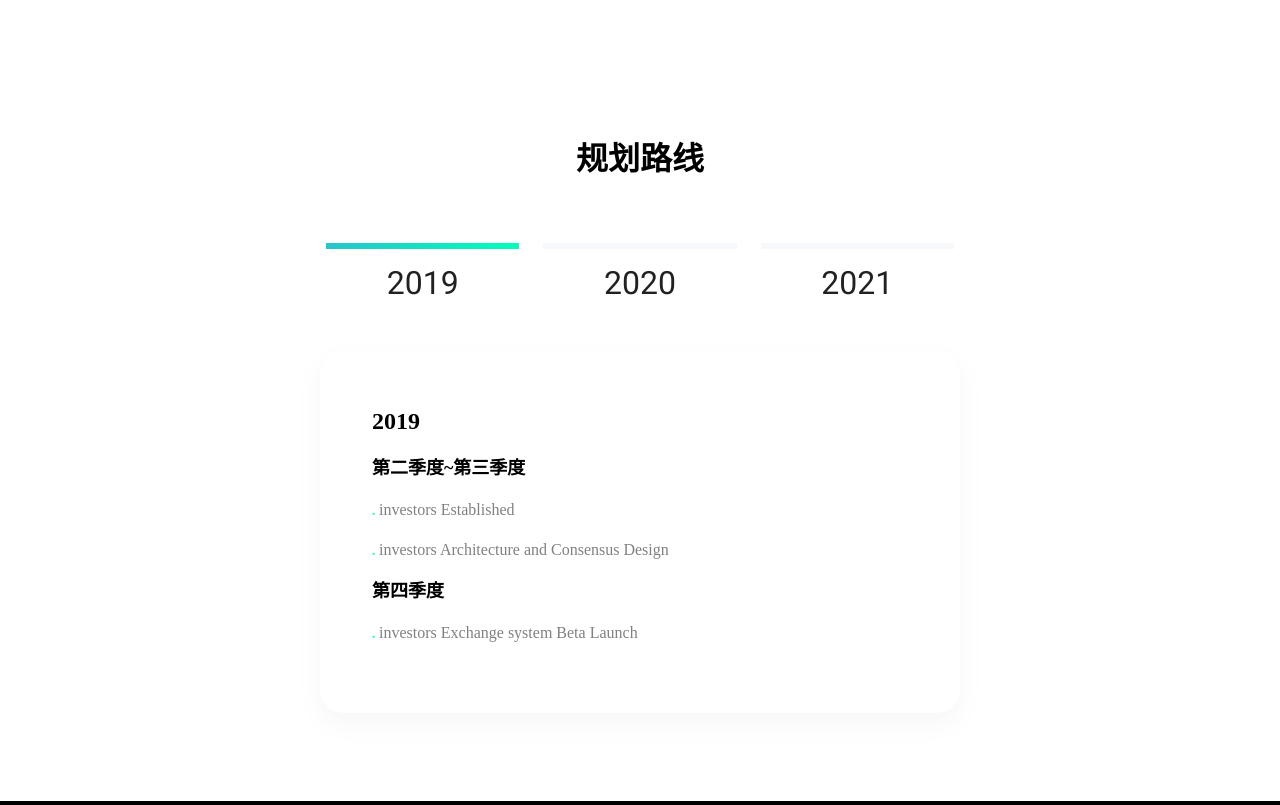
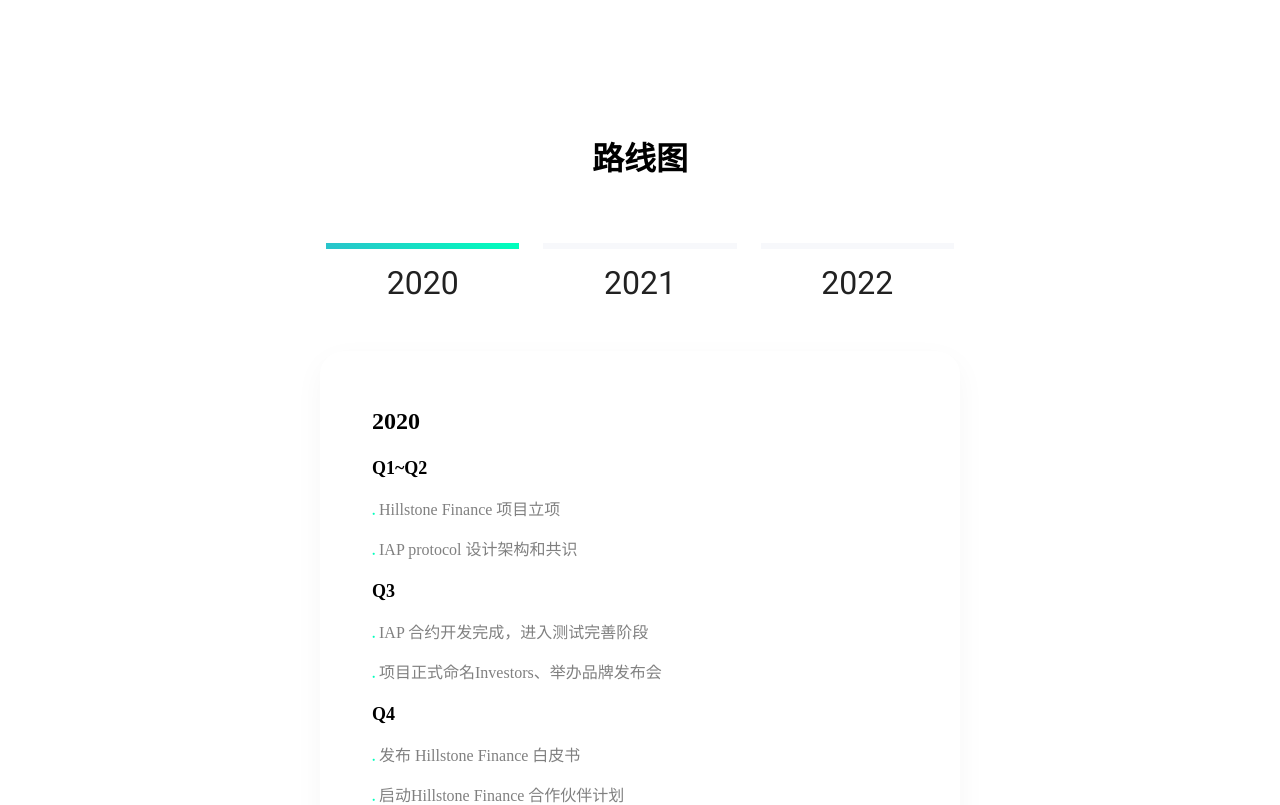
Before and after one commit to EntySquare/website, a Vue app: page / in a window 1280 px wide. Shown: the part 5300-6105 px from the top of the page. Built offline with nearby package versions, Linux system fonts and the light colour scheme; no server answers.

Commit message:
[SKIP CI] up

```diff
--- a/src/views/home/MainBody.vue
+++ b/src/views/home/MainBody.vue
@@ -414,7 +414,7 @@
 color: #000000;
 line-height: 43px;"
           >
-            规划路线
+            路线图
           </div>
         </v-col>
 
@@ -471,7 +471,7 @@
                   @click="bao2019()"
                   style="line-height:80px; background: linear-gradient(270deg, #00FFBC 0%, #29C4CB 100%); height: 6px; width:100%;font-size: 32px;outline: none;"
                 >
-                  2019
+                  2020
                 </button>
               </v-col>
               <v-col cols="4">
@@ -481,7 +481,7 @@
                   type="button"
                   style="line-height:80px; background: #F7F8FB; height: 6px;font-size: 32px; width:100%;outline: none;"
                 >
-                  2020
+                  2021
                 </button>
               </v-col>
               <v-col cols="4">
@@ -491,7 +491,7 @@
                   type="button"
                   style="line-height:80px; background: #F7F8FB; height: 6px;font-size: 32px; width:100%;outline: none;"
                 >
-                  2021
+                  2022
                 </button>
               </v-col>
             </v-row>
@@ -513,40 +513,68 @@
                   align="left"
                   style="font-size: 24px;font-family: PingFang-SC-Semibold, PingFang-SC;font-weight: 600;color: #000000;"
                 >
-                  2019
+                  2020
                 </p>
                 <p
                   align="left"
                   style="font-size: 18px;font-family: PingFang-SC-Semibold, PingFang-SC;font-weight: 600;color: #000000;"
                 >
-                  第二季度~第三季度
+                  Q1~Q2
                 </p>
                 <p
                   align="left"
                   style="font-size: 16px;font-family: Nunito-Regular, Nunito;font-weight: 400;color: #808080;"
                 >
                   <span style="color: #00FFBC ;font-size: 5px;">●</span>
-                  investors Established
+                  Hillstone Finance 项目⽴项
                 </p>
                 <p
                   align="left"
                   style="font-size: 16px;font-family: Nunito-Regular, Nunito;font-weight: 400;color: #808080;"
                 >
                   <span style="color: #00FFBC ;font-size: 5px;">●</span>
-                  investors Architecture and Consensus Design
+                  IAP protocol 设计架构和共识
                 </p>
                 <p
                   align="left"
                   style="font-size: 18px;font-family: PingFang-SC-Semibold, PingFang-SC;font-weight: 600;color: #000000;"
                 >
-                  第四季度
+                  Q3
                 </p>
                 <p
                   align="left"
                   style="font-size: 16px;font-family: Nunito-Regular, Nunito;font-weight: 400;color: #808080;"
                 >
                   <span style="color: #00FFBC ;font-size: 5px;">●</span>
-                  investors Exchange system Beta Launch
+                  IAP 合约开发完成，进⼊测试完善阶段
+                </p>
+                <p
+                  align="left"
+                  style="font-size: 16px;font-family: Nunito-Regular, Nunito;font-weight: 400;color: #808080;"
+                >
+                  <span style="color: #00FFBC ;font-size: 5px;">●</span>
+                  项目正式命名Investors、举办品牌发布会
+                </p>
+
+                <p
+                  align="left"
+                  style="font-size: 18px;font-family: PingFang-SC-Semibold, PingFang-SC;font-weight: 600;color: #000000;"
+                >
+                  Q4
+                </p>
+                <p
+                  align="left"
+                  style="font-size: 16px;font-family: Nunito-Regular, Nunito;font-weight: 400;color: #808080;"
+                >
+                  <span style="color: #00FFBC ;font-size: 5px;">●</span>
+                  发布 Hillstone Finance ⽩⽪书
+                </p>
+                <p
+                  align="left"
+                  style="font-size: 16px;font-family: Nunito-Regular, Nunito;font-weight: 400;color: #808080;"
+                >
+                  <span style="color: #00FFBC ;font-size: 5px;">●</span>
+                  启动Hillstone Finance 合作伙伴计划
                 </p>
               </div>
             </v-col>
@@ -562,54 +590,82 @@
                   align="left"
                   style="font-size: 24px;font-family: PingFang-SC-Semibold, PingFang-SC;font-weight: 600;color: #000000;"
                 >
-                  2020
+                  2021
                 </p>
                 <p
                   align="left"
                   style="font-size: 18px;font-family: PingFang-SC-Semibold, PingFang-SC;font-weight: 600;color: #000000;"
                 >
-                  第一季度
+                  Q1
                 </p>
                 <p
                   align="left"
                   style="font-size: 16px;font-family: Nunito-Regular, Nunito;font-weight: 400;color: #808080;"
                 >
                   <span style="color: #00FFBC ;font-size: 5px;">●</span>
-                  investors Established text text text text text
+                  Investors APP/Web 客户端进⼊开发阶段
                 </p>
                 <p
                   align="left"
                   style="font-size: 16px;font-family: Nunito-Regular, Nunito;font-weight: 400;color: #808080;"
                 >
                   <span style="color: #00FFBC ;font-size: 5px;">●</span>
-                  investors Established text text text text text
+                  全球化布局深⼊在⾹港、纽约设⽴分⽀机构
+                </p>
+                <p
+                  align="left"
+                  style="font-size: 18px;font-family: PingFang-SC-Semibold, PingFang-SC;font-weight: 600;color: #000000;"
+                >
+                  Q2
                 </p>
                 <p
                   align="left"
                   style="font-size: 16px;font-family: Nunito-Regular, Nunito;font-weight: 400;color: #808080;"
                 >
                   <span style="color: #00FFBC ;font-size: 5px;">●</span>
-                  investors Established text text text text text
+                  Investors APP/Web 客户端全⾯上线
                 </p>
                 <p
                   align="left"
                   style="font-size: 16px;font-family: Nunito-Regular, Nunito;font-weight: 400;color: #808080;"
                 >
                   <span style="color: #00FFBC ;font-size: 5px;">●</span>
-                  investors Architecture and Consensus Design
+                  HSF 代币上市交易所，开放市场交易
+                </p>
+
+                <p
+                  align="left"
+                  style="font-size: 16px;font-family: Nunito-Regular, Nunito;font-weight: 400;color: #808080;"
+                >
+                  <span style="color: #00FFBC ;font-size: 5px;">●</span>
+                  开始向全球⾼净值客户提供专业⾦融服务
                 </p>
                 <p
                   align="left"
                   style="font-size: 18px;font-family: PingFang-SC-Semibold, PingFang-SC;font-weight: 600;color: #000000;"
                 >
-                  第四季度
+                  Q3~Q4
                 </p>
                 <p
                   align="left"
                   style="font-size: 16px;font-family: Nunito-Regular, Nunito;font-weight: 400;color: #808080;"
                 >
                   <span style="color: #00FFBC ;font-size: 5px;">●</span>
-                  investors Exchange system Beta Launch
+                  扩⼤HillStone Finance 战略投资机构合作伙伴
+                </p>
+                <p
+                  align="left"
+                  style="font-size: 16px;font-family: Nunito-Regular, Nunito;font-weight: 400;color: #808080;"
+                >
+                  <span style="color: #00FFBC ;font-size: 5px;">●</span>
+                  开放区块链项目基于HSF代币募资合约
+                </p>
+                <p
+                  align="left"
+                  style="font-size: 16px;font-family: Nunito-Regular, Nunito;font-weight: 400;color: #808080;"
+                >
+                  <span style="color: #00FFBC ;font-size: 5px;">●</span>
+                  开放项目社群，让投资者与项目⽅零距离接触
                 </p>
               </div>
             </v-col>
@@ -624,34 +680,47 @@
                   align="left"
                   style="font-size: 24px;font-family: PingFang-SC-Semibold, PingFang-SC;font-weight: 600;color: #000000;"
                 >
-                  2021
+                  2022
                 </p>
                 <p
                   align="left"
                   style="font-size: 18px;font-family: PingFang-SC-Semibold, PingFang-SC;font-weight: 600;color: #000000;"
                 >
-                  第三季度
+                  Q1~Q2
                 </p>
                 <p
                   align="left"
                   style="font-size: 16px;font-family: Nunito-Regular, Nunito;font-weight: 400;color: #808080;"
                 >
                   <span style="color: #00FFBC ;font-size: 5px;">●</span>
-                  investors Established text text text text text
-                </p>
-                <p
-                  align="left"
-                  style="font-size: 18px;font-family: PingFang-SC-Semibold, PingFang-SC;font-weight: 600;color: #000000;"
-                >
-                  第四季度
+                  开放多元化、多币种投资组合
                 </p>
                 <p
                   align="left"
                   style="font-size: 16px;font-family: Nunito-Regular, Nunito;font-weight: 400;color: #808080;"
                 >
                   <span style="color: #00FFBC ;font-size: 5px;">●</span>
-                  investors Exchange system Beta Launch test test test test test
-                  test
+                  为有资⾦需求企业提供最便捷的融资⼊⼝
+                </p>
+                <p
+                  align="left"
+                  style="font-size: 18px;font-family: PingFang-SC-Semibold, PingFang-SC;font-weight: 600;color: #000000;"
+                >
+                  Q3~Q4
+                </p>
+                <p
+                  align="left"
+                  style="font-size: 16px;font-family: Nunito-Regular, Nunito;font-weight: 400;color: #808080;"
+                >
+                  <span style="color: #00FFBC ;font-size: 5px;">●</span>
+                  跻⾝全球DeFi去中⼼化头部⾦融理财平台
+                </p>
+                <p
+                  align="left"
+                  style="font-size: 16px;font-family: Nunito-Regular, Nunito;font-weight: 400;color: #808080;"
+                >
+                  <span style="color: #00FFBC ;font-size: 5px;">●</span>
+                  完成平台化、产品化、规模化全⾯战略升级
                 </p>
               </div>
             </v-col>
```
